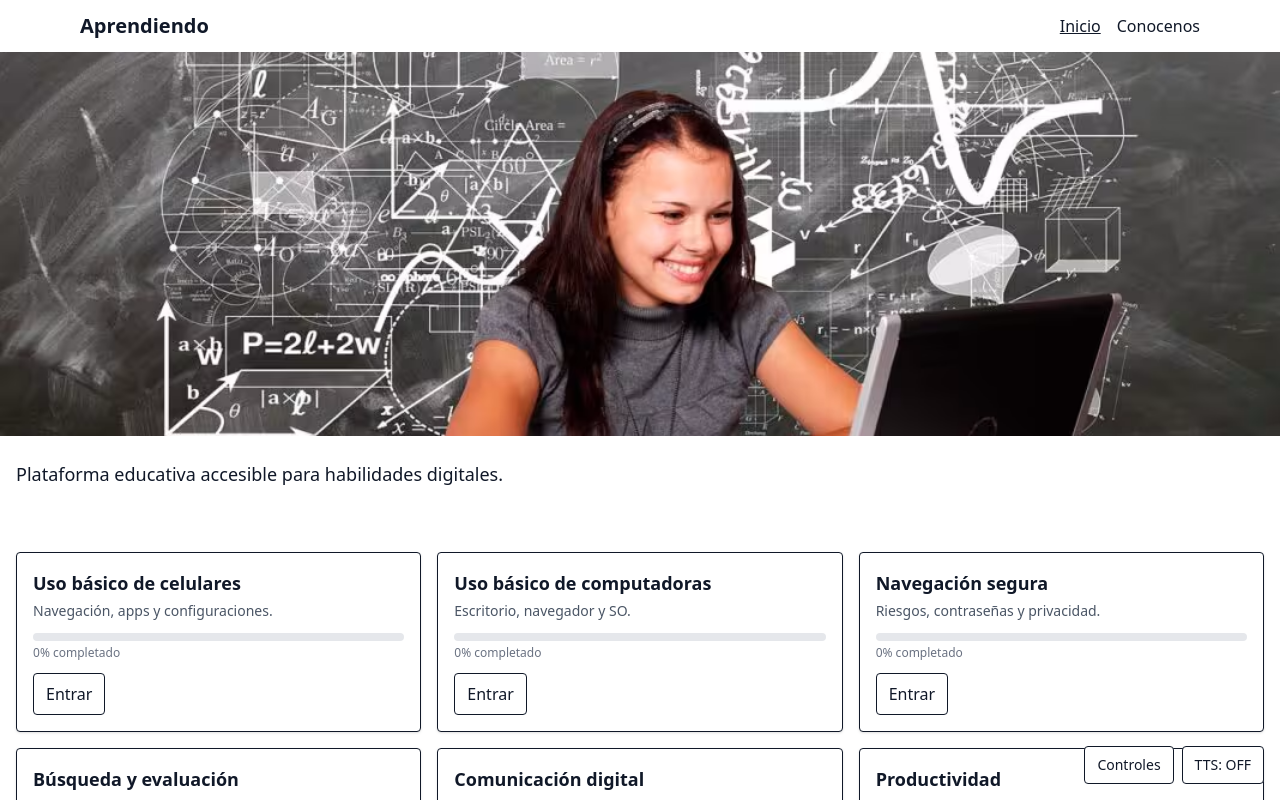
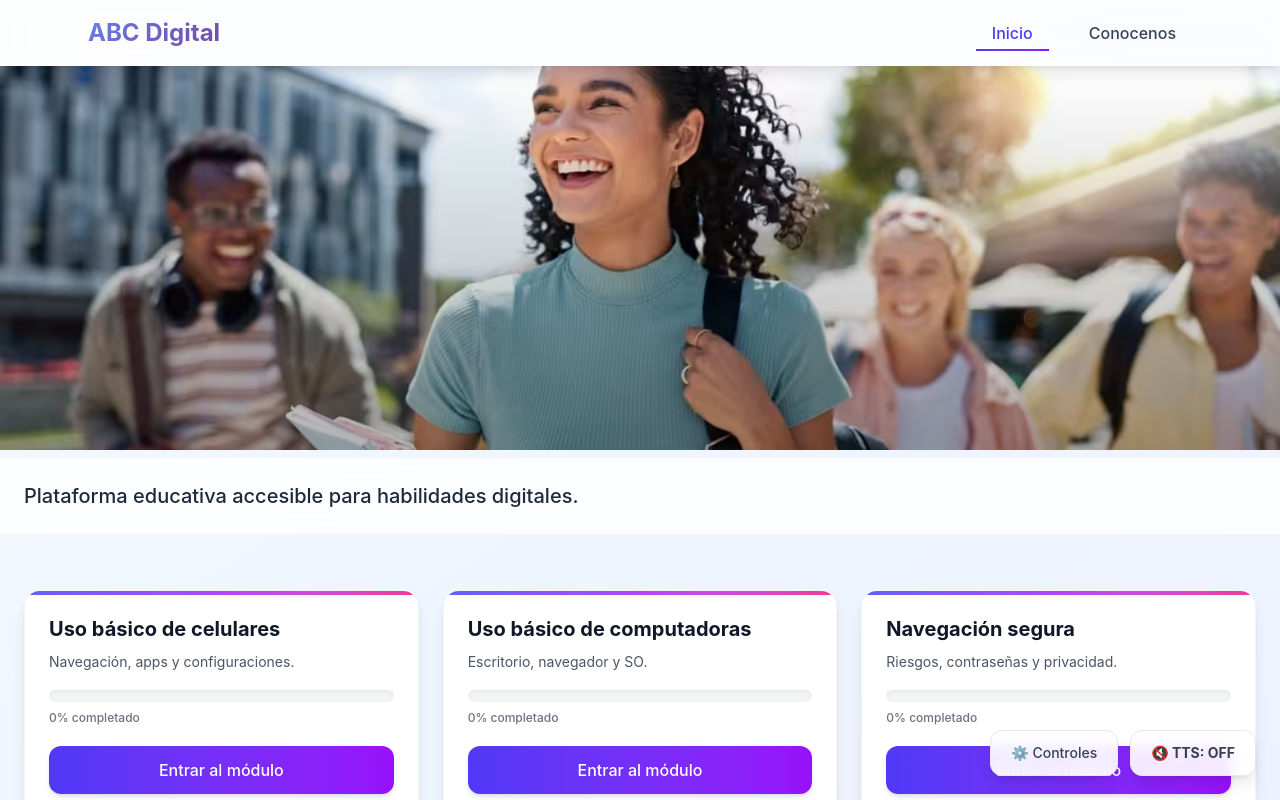
Before and after one commit to nelson-html/abcdigital, a React (Vite) app: page / in a window 1280 px wide. Shown: the top 800 px of the page. Built offline with nearby package versions, Linux system fonts and the light colour scheme.

Commit message:
mejora del frontend

```diff
--- a/src/index.css
+++ b/src/index.css
@@ -1,26 +1,176 @@
 @import "tailwindcss";
+@import url('https://fonts.googleapis.com/css2?family=Inter:wght@300;400;500;600;700;800&display=swap');
 
 :root {
   color-scheme: light dark;
+
+  /* Modern Color Palette */
+  --color-primary: #6366f1;
+  --color-primary-dark: #4f46e5;
+  --color-primary-light: #818cf8;
+  --color-secondary: #ec4899;
+  --color-accent: #14b8a6;
+  --color-success: #10b981;
+  --color-warning: #f59e0b;
+
+  /* Gradients */
+  --gradient-primary: linear-gradient(135deg, #667eea 0%, #764ba2 100%);
+  --gradient-secondary: linear-gradient(135deg, #f093fb 0%, #f5576c 100%);
+  --gradient-accent: linear-gradient(135deg, #4facfe 0%, #00f2fe 100%);
+  --gradient-warm: linear-gradient(135deg, #fa709a 0%, #fee140 100%);
+  --gradient-cool: linear-gradient(135deg, #30cfd0 0%, #330867 100%);
+  --gradient-sunset: linear-gradient(135deg, #ff6b6b 0%, #feca57 50%, #48dbfb 100%);
+
+  /* Shadows */
+  --shadow-sm: 0 2px 4px rgba(0, 0, 0, 0.05);
+  --shadow-md: 0 4px 6px rgba(0, 0, 0, 0.07), 0 2px 4px rgba(0, 0, 0, 0.05);
+  --shadow-lg: 0 10px 15px rgba(0, 0, 0, 0.1), 0 4px 6px rgba(0, 0, 0, 0.05);
+  --shadow-xl: 0 20px 25px rgba(0, 0, 0, 0.15), 0 10px 10px rgba(0, 0, 0, 0.04);
+  --shadow-glow: 0 0 20px rgba(99, 102, 241, 0.3);
+
+  /* Glassmorphism */
+  --glass-bg: rgba(255, 255, 255, 0.7);
+  --glass-border: rgba(255, 255, 255, 0.18);
+
+  /* Transitions */
+  --transition-fast: 150ms cubic-bezier(0.4, 0, 0.2, 1);
+  --transition-base: 300ms cubic-bezier(0.4, 0, 0.2, 1);
+  --transition-slow: 500ms cubic-bezier(0.4, 0, 0.2, 1);
 }
 
 html {
   font-size: 16px;
+  scroll-behavior: smooth;
 }
 
 body {
-  @apply bg-white text-gray-900 dark:bg-gray-950 dark:text-gray-100;
+  font-family: 'Inter', -apple-system, BlinkMacSystemFont, 'Segoe UI', Roboto, sans-serif;
+  @apply bg-gradient-to-br from-slate-50 via-blue-50 to-indigo-50 text-gray-900;
+  background-attachment: fixed;
+  min-height: 100vh;
 }
 
 :focus-visible {
-  outline: 2px solid #2563eb;
+  outline: 2px solid var(--color-primary);
   outline-offset: 2px;
+  border-radius: 4px;
+}
+
+/* Smooth Animations */
+@keyframes fadeIn {
+  from {
+    opacity: 0;
+    transform: translateY(10px);
+  }
+
+  to {
+    opacity: 1;
+    transform: translateY(0);
+  }
+}
+
+@keyframes slideIn {
+  from {
+    opacity: 0;
+    transform: translateX(-20px);
+  }
+
+  to {
+    opacity: 1;
+    transform: translateX(0);
+  }
+}
+
+@keyframes scaleIn {
+  from {
+    opacity: 0;
+    transform: scale(0.95);
+  }
+
+  to {
+    opacity: 1;
+    transform: scale(1);
+  }
+}
+
+@keyframes shimmer {
+  0% {
+    background-position: -1000px 0;
+  }
+
+  100% {
+    background-position: 1000px 0;
+  }
+}
+
+@keyframes float {
+
+  0%,
+  100% {
+    transform: translateY(0px);
+  }
+
+  50% {
+    transform: translateY(-10px);
+  }
+}
+
+@keyframes pulse-glow {
+
+  0%,
+  100% {
+    box-shadow: 0 0 20px rgba(99, 102, 241, 0.3);
+  }
+
+  50% {
+    box-shadow: 0 0 30px rgba(99, 102, 241, 0.5);
+  }
+}
+
+/* Utility Classes */
+.animate-fade-in {
+  animation: fadeIn var(--transition-base) ease-out;
+}
+
+.animate-slide-in {
+  animation: slideIn var(--transition-base) ease-out;
+}
+
+.animate-scale-in {
+  animation: scaleIn var(--transition-base) ease-out;
+}
+
+.glass-effect {
+  background: var(--glass-bg);
+  backdrop-filter: blur(10px);
+  -webkit-backdrop-filter: blur(10px);
+  border: 1px solid var(--glass-border);
+}
+
+.gradient-text {
+  background: var(--gradient-primary);
+  -webkit-background-clip: text;
+  -webkit-text-fill-color: transparent;
+  background-clip: text;
+}
+
+.hover-lift {
+  transition: transform var(--transition-base), box-shadow var(--transition-base);
+}
+
+.hover-lift:hover {
+  transform: translateY(-4px);
+  box-shadow: var(--shadow-xl);
 }
 
 @media (prefers-reduced-motion: reduce) {
-  * {
-    animation: none !important;
-    transition: none !important;
+
+  *,
+  *::before,
+  *::after {
+    animation-duration: 0.01ms !important;
+    animation-iteration-count: 1 !important;
+    transition-duration: 0.01ms !important;
     scroll-behavior: auto !important;
   }
 }
--- a/src/pages/home/Home.jsx
+++ b/src/pages/home/Home.jsx
@@ -15,34 +15,71 @@ export default function Home() {
   const { getModulePercent } = useProgress()
 
   return (
-    <section className="mx-auto flex-col flex max-full space-y-8">
+    <section className="mx-auto flex-col flex max-full space-y-8 animate-fade-in">
 
       <header className="space-y-2 w-full flex flex-col">
 
-        <div className='w-full object-cover '>
-          <img className='w-full max-h-9/12 block md:max-h-72 object-cover lg:max-h-96 xl:max-h-96 lg:object-top xl:object-center' src="/assets/aprendiendo.avif" alt="" />
+        <div className='w-full object-cover relative overflow-hidden'>
+          <img
+            className='w-full max-h-9/12 block md:max-h-72 object-cover lg:max-h-96 xl:max-h-96 lg:object-top xl:object-center'
+            src="/assets/aprendiendo.avif"
+            alt="imagen hero"
+            loading="lazy"
+          />
+          <div className="absolute inset-0 bg-gradient-to-t from-black/30 to-transparent"></div>
         </div>
 
-        <div className='w-full p-4'>
-          <p className="text-lg">Plataforma educativa accesible para habilidades digitales.</p>
+        <div className='w-full p-6 bg-white/80 backdrop-blur-sm'>
+          <p className="text-xl text-gray-800 font-medium">Plataforma educativa accesible para habilidades digitales.</p>
         </div>
       </header>
 
       {/* Bloques de modulo home */}
-      <div className="grid grid-cols-1 p-4 sm:grid-cols-2 lg:grid-cols-3 gap-4">
-        {modules.map(m => {
+      <div className="grid grid-cols-1 p-6 sm:grid-cols-2 lg:grid-cols-3 gap-6">
+        {modules.map((m, index) => {
           const pct = getModulePercent(m.id, 4)
           return (
-            <article key={m.id} className="border rounded p-4 bg-white dark:bg-gray-900 dark:border-gray-700 shadow-sm hover:shadow-md transition-shadow">
-              <h2 className="text-lg font-semibold">{m.title}</h2>
-              <p className="text-sm text-gray-600 dark:text-gray-400 mt-1">{m.desc}</p>
-              <div className="mt-3" role="progressbar" aria-valuenow={pct} aria-valuemin="0" aria-valuemax="100" aria-label={`Progreso ${m.title}`}>
-                <div className="h-2 bg-gray-200 dark:bg-gray-800 rounded overflow-hidden">
-                  <div className="h-full bg-blue-500 dark:bg-blue-400 transition-all" style={{ width: `${pct}%` }} />
+            <article
+              key={m.id}
+              className="group relative bg-white rounded-2xl p-6 shadow-lg hover-lift overflow-hidden border border-gray-100 animate-scale-in"
+              style={{ animationDelay: `${index * 100}ms` }}
+            >
+              {/* Gradient accent on top */}
+              <div className="absolute top-0 left-0 right-0 h-1 bg-gradient-to-r from-indigo-500 via-purple-500 to-pink-500"></div>
+
+              <h2 className="text-xl text-gray-900 font-bold mb-2 group-hover:text-indigo-600 transition-colors duration-300">
+                {m.title}
+              </h2>
+
+              <p className="text-sm text-gray-600 mt-2 mb-4 leading-relaxed">
+                {m.desc}
+              </p>
+
+              <div
+                className="mt-4"
+                role="progressbar"
+                aria-valuenow={pct}
+                aria-valuemin="0"
+                aria-valuemax="100"
+                aria-label={`Progreso ${m.title}`}
+              >
+                <div className="h-3 bg-gray-100 rounded-full overflow-hidden shadow-inner">
+                  <div
+                    className="h-full bg-gradient-to-r from-indigo-500 via-purple-500 to-pink-500 transition-all duration-500 ease-out relative overflow-hidden"
+                    style={{ width: `${pct}%` }}
+                  >
+                    <div className="absolute inset-0 bg-white/20 animate-shimmer"></div>
+                  </div>
                 </div>
-                <p className="text-xs text-gray-500 dark:text-gray-400 mt-1">{pct}% completado</p>
+                <p className="text-xs text-gray-500 mt-2 font-medium">{pct}% completado</p>
               </div>
-              <Link className="mt-3 inline-block px-3 py-2 border rounded hover:bg-gray-50 dark:hover:bg-gray-800 focus-visible:underline" to={`/modulo/${m.id}`}>Entrar</Link>
+
+              <Link
+                className="mt-5 inline-flex items-center justify-center w-full text-white font-medium px-5 py-3 rounded-xl bg-gradient-to-r from-indigo-600 to-purple-600 hover:from-indigo-700 hover:to-purple-700 focus-visible:ring-2 focus-visible:ring-indigo-500 focus-visible:ring-offset-2 transition-all duration-300 shadow-md hover:shadow-xl"
+                to={`/modulo/${m.id}`}
+              >
+                Entrar al módulo
+              </Link>
             </article>
           )
         })}
--- a/src/shell/AppLayout.jsx
+++ b/src/shell/AppLayout.jsx
@@ -6,22 +6,51 @@ import TTSButton from '@/tts/TTSButton'
 export default function AppLayout() {
   return (
     <div className="min-h-dvh flex flex-col">
-      <header className="backdrop-blur sticky top-0 z-40">
-
-        <nav aria-label="Principal" className="mx-auto max-w-6xl px-4 py-3 flex items-center justify-between">
-
-          <NavLink to="/" className="text-xl font-semibold text-brand " aria-label="Ir a inicio">
-            Aprendiendo
+      <header className="glass-effect sticky top-0 z-40 border-b border-white/20 shadow-lg">
+        <nav aria-label="Principal" className="mx-auto max-w-6xl px-6 py-4 flex items-center justify-between">
+          <NavLink
+            to="/"
+            className="text-2xl font-bold gradient-text hover:scale-105 transition-transform duration-300"
+            aria-label="Ir a inicio"
+          >
+            ABC Digital
           </NavLink>
 
-          <ul className="flex gap-4">
+          <ul className="flex gap-6">
+            <li>
+              <NavLink
+                className={({ isActive }) =>
+                  `relative px-4 py-2 font-medium transition-all duration-300 ${
+                    isActive
+                      ? 'text-indigo-600'
+                      : 'text-gray-700 hover:text-indigo-600'
+                  } after:content-[''] after:absolute after:bottom-0 after:left-0 after:w-full after:h-0.5 after:bg-gradient-to-r after:from-indigo-600 after:to-purple-600 after:transition-transform after:duration-300 ${
+                    isActive ? 'after:scale-x-100' : 'after:scale-x-0 hover:after:scale-x-100'
+                  }`
+                }
+                to="/"
+              >
+                Inicio
+              </NavLink>
+            </li>
 
-            <li><NavLink className={({ isActive }) => isActive ? 'underline' : 'hover:underline focus-visible:underline'} to="/">Inicio</NavLink></li>
-
-            <li><NavLink className={({ isActive }) => isActive ? 'underline' : 'hover:underline focus-visible:underline'} to="/acerca">Conocenos</NavLink></li>
+            <li>
+              <NavLink
+                className={({ isActive }) =>
+                  `relative px-4 py-2 font-medium transition-all duration-300 ${
+                    isActive
+                      ? 'text-indigo-600'
+                      : 'text-gray-700 hover:text-indigo-600'
+                  } after:content-[''] after:absolute after:bottom-0 after:left-0 after:w-full after:h-0.5 after:bg-gradient-to-r after:from-indigo-600 after:to-purple-600 after:transition-transform after:duration-300 ${
+                    isActive ? 'after:scale-x-100' : 'after:scale-x-0 hover:after:scale-x-100'
+                  }`
+                }
+                to="/acerca"
+              >
+                Conocenos
+              </NavLink>
+            </li>
           </ul>
-
-
         </nav>
       </header>
 
@@ -31,8 +60,11 @@ export default function AppLayout() {
 
       <TTSButton />
 
-      <footer className="text-sm text-gray-400 p-4 text-center">
-        © {new Date().getFullYear()} Aprendiendo
+      <footer className="relative overflow-hidden bg-gradient-to-r from-indigo-600 via-purple-600 to-pink-600 text-white p-6 text-center shadow-xl">
+        <div className="relative z-10">
+          <p className="text-sm font-medium">© {new Date().getFullYear()} ABC Digital - Educación Digital Accesible</p>
+        </div>
+        <div className="absolute inset-0 bg-black/10"></div>
       </footer>
     </div>
   )
--- a/src/tts/TTSButton.jsx
+++ b/src/tts/TTSButton.jsx
@@ -6,10 +6,12 @@ export default function TTSButton() {
   const [open, setOpen] = useState(false)
 
   return (
-    <div className="fixed bottom-4 right-4 flex flex-col items-end gap-2 z-50">
+    <div className="fixed bottom-6 right-6 flex flex-col items-end gap-3 z-50">
       {open && (
-        <div className="rounded border bg-white p-3 shadow-lg dark:bg-gray-900 dark:border-gray-700">
-          <label htmlFor="rate" className="block text-sm font-medium mb-2">Velocidad: {rate.toFixed(2)}x</label>
+        <div className="glass-effect rounded-2xl p-5 shadow-2xl border border-white/30 animate-scale-in min-w-[280px]">
+          <label htmlFor="rate" className="block text-sm font-semibold mb-3 text-gray-800">
+            Velocidad: <span className="text-indigo-600">{rate.toFixed(2)}x</span>
+          </label>
           <input
             id="rate"
             type="range"
@@ -18,29 +20,43 @@ export default function TTSButton() {
             step="0.05"
             value={rate}
             onChange={(e) => setRate(parseFloat(e.target.value))}
-            className="w-full"
+            className="w-full h-2 bg-gray-200 rounded-full appearance-none cursor-pointer accent-indigo-600"
             aria-label="Control de velocidad de lectura"
           />
-          <div className="mt-3 flex gap-2">
-            <button onClick={stop} className="px-2 py-1 border rounded text-sm hover:bg-gray-100 dark:hover:bg-gray-800">Detener</button>
-            <button onClick={() => setOpen(false)} className="px-2 py-1 border rounded text-sm hover:bg-gray-100 dark:hover:bg-gray-800">Cerrar</button>
+          <div className="mt-4 flex gap-2">
+            <button
+              onClick={stop}
+              className="flex-1 px-4 py-2 rounded-xl text-sm font-medium bg-gradient-to-r from-red-500 to-pink-500 text-white hover:from-red-600 hover:to-pink-600 transition-all duration-300 shadow-md hover:shadow-lg"
+            >
+              ⏹ Detener
+            </button>
+            <button
+              onClick={() => setOpen(false)}
+              className="flex-1 px-4 py-2 rounded-xl text-sm font-medium bg-gradient-to-r from-gray-600 to-gray-700 text-white hover:from-gray-700 hover:to-gray-800 transition-all duration-300 shadow-md hover:shadow-lg"
+            >
+              ✕ Cerrar
+            </button>
           </div>
         </div>
       )}
-      <div className="flex gap-2">
+      <div className="flex gap-3">
         <button
           aria-label="Abrir controles de lectura"
           onClick={() => setOpen(v => !v)}
-          className="px-3 py-2 border rounded bg-white dark:bg-gray-900 hover:bg-gray-100 dark:hover:bg-gray-800 text-sm"
+          className="px-5 py-3 rounded-xl font-medium bg-white/90 backdrop-blur-sm hover:bg-white border border-gray-200 text-gray-700 hover:text-indigo-600 transition-all duration-300 shadow-lg hover:shadow-xl text-sm"
         >
-          Controles
+          ⚙️ Controles
         </button>
         <button
           aria-pressed={enabled}
           onClick={toggle}
-          className={`px-3 py-2 border rounded text-sm font-medium ${enabled ? 'bg-blue-500 text-white' : 'bg-white dark:bg-gray-900'}`}
+          className={`px-5 py-3 rounded-xl text-sm font-bold transition-all duration-300 shadow-lg hover:shadow-xl ${
+            enabled
+              ? 'bg-gradient-to-r from-indigo-600 to-purple-600 text-white hover:from-indigo-700 hover:to-purple-700'
+              : 'bg-white/90 backdrop-blur-sm text-gray-700 hover:bg-white border border-gray-200'
+          }`}
         >
-          {enabled ? 'TTS: ON' : 'TTS: OFF'}
+          {enabled ? '🔊 TTS: ON' : '🔇 TTS: OFF'}
         </button>
       </div>
     </div>
```
Also changed, not shown: src/hooks/useProgress.js (+6 -1 lines), src/pages/module/Module.jsx (+59 -18 lines), public/assets/aprendiendo.avif.
